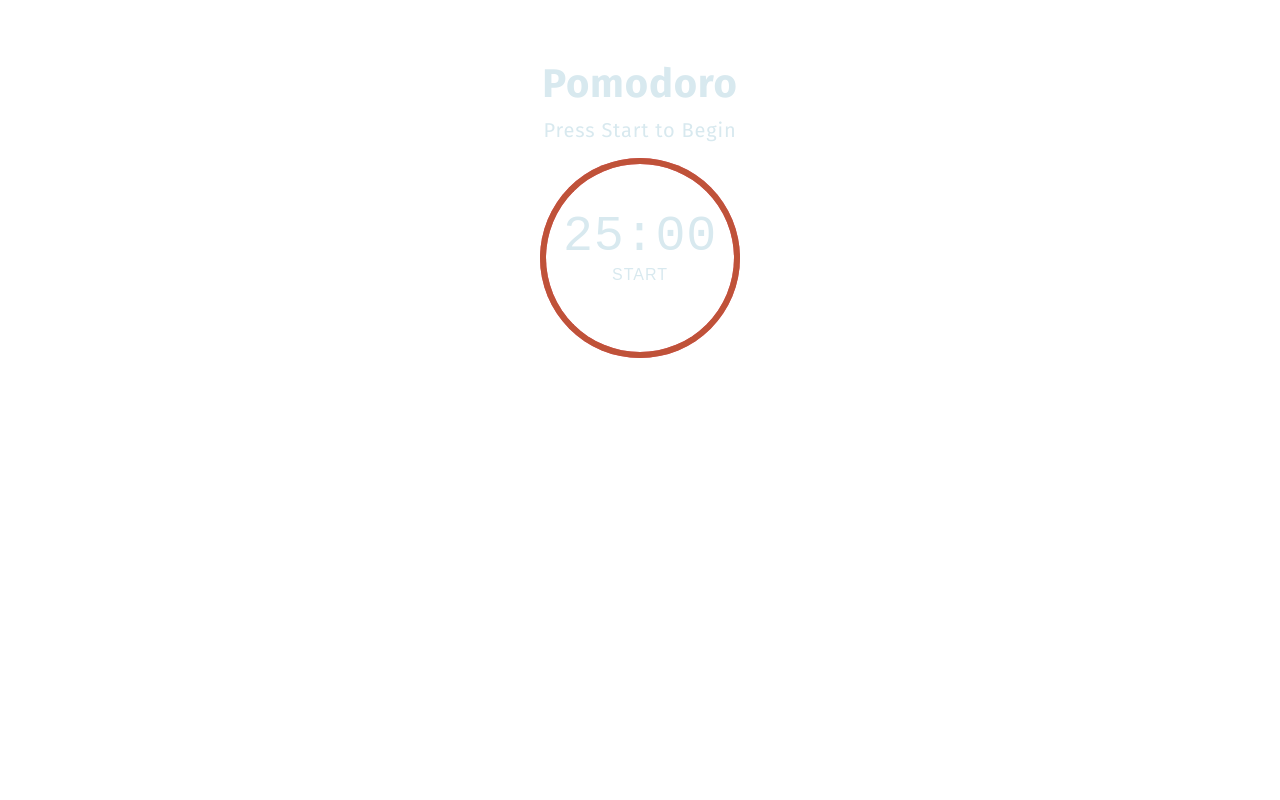
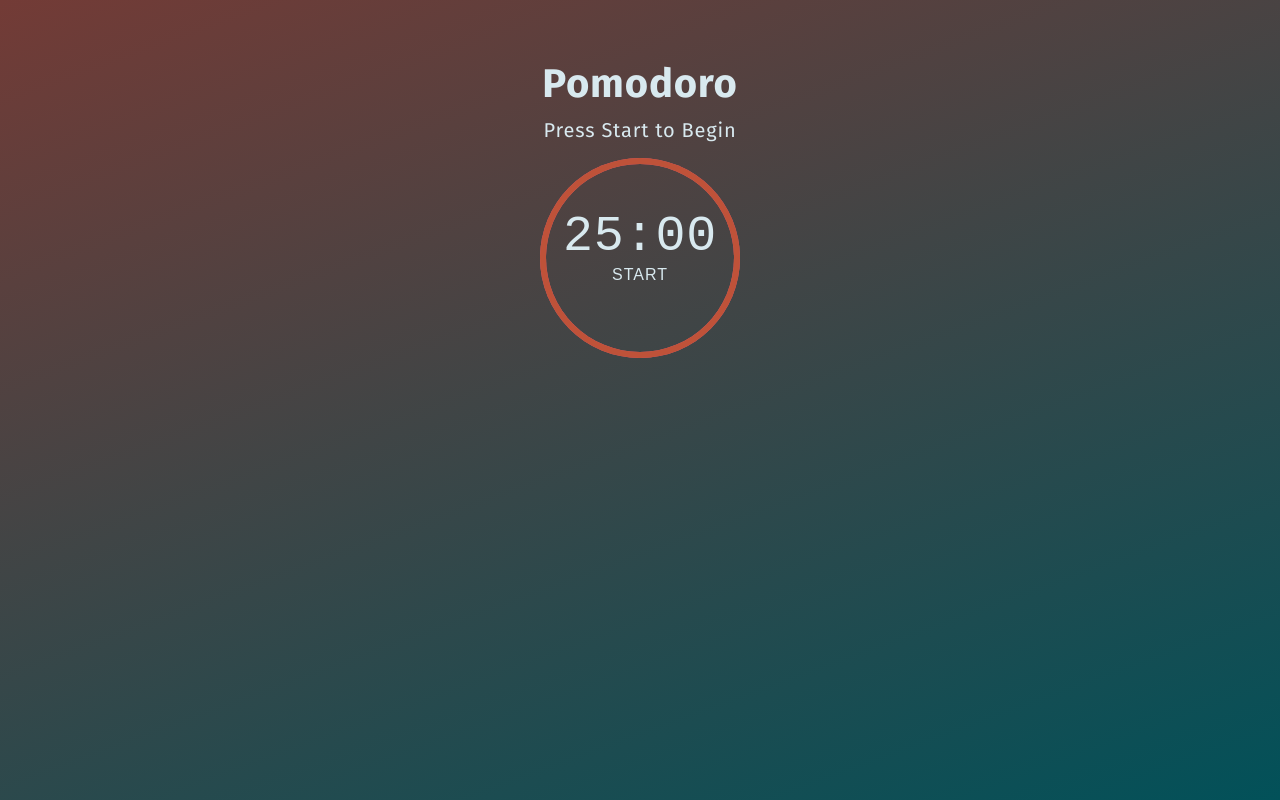
Before and after one commit to LCromack/PomodoroTrackerApp, a plain HTML site: page index.html in a window 1280 px wide. Drawn offline with Linux system fonts and the light colour scheme; a web font is replaced by a local one.

Commit message:
Fixed background
Made a mistake used background-color instead of background-image: play with colours tomorrow to improve the background colors

```diff
--- a/style.css
+++ b/style.css
@@ -4,7 +4,7 @@ html{
     letter-spacing: 0.8px;
     min-height: 100vh;
     color: #d8e9ef;
-    background-color:linear-gradient(-20deg, #025159 0%, #733b36 100%);
+    background-image:linear-gradient(-20deg, #025159 0%, #733b36 100%);
     background-size: cover;
 }
 
```
